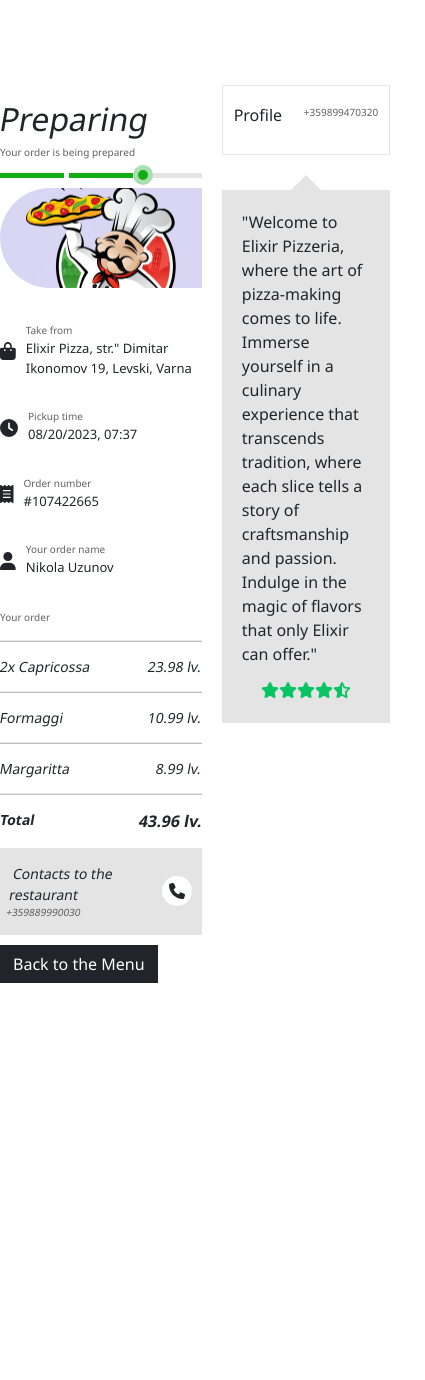
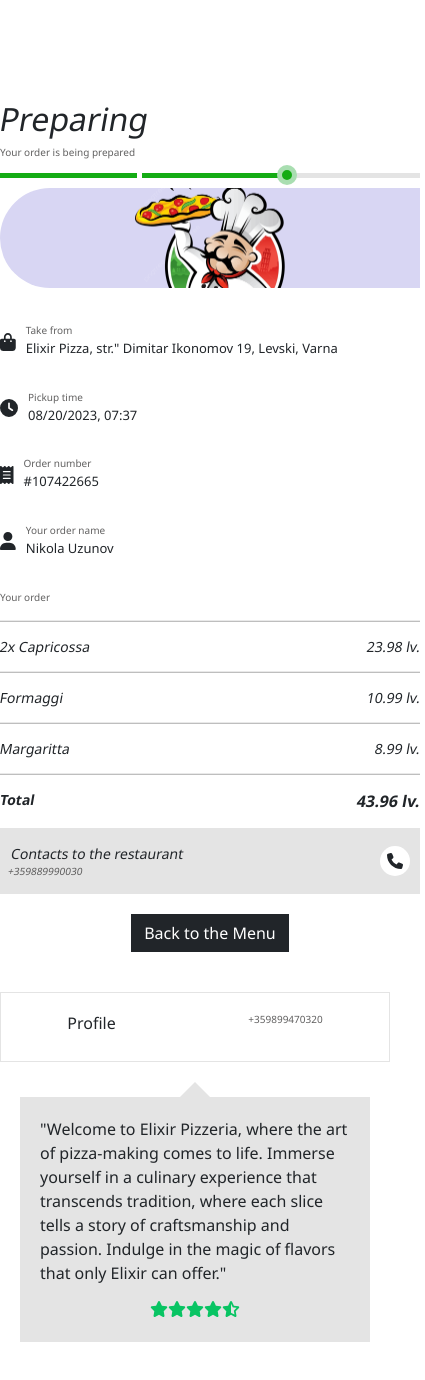
Before and after one commit to Nikolla2000/React-Portfolio-Website, a React (Vite) app in the folder client/: page / in a window 390 px wide. Shown: the top 1380 px of the page, 425 px wide, since content can reach past the window. Before the commit the page ends 1083 px from the top, so only its background shows below. Built offline with nearby package versions, Linux system fonts and the light colour scheme.

Commit message:
Created a mobile version

```diff
--- a/client/src/Pages/TakeawayPage/TakeawayPageStyles.scss
+++ b/client/src/Pages/TakeawayPage/TakeawayPageStyles.scss
@@ -251,3 +251,30 @@
     color: $primary-dark-grey;
     opacity: 0.8;
 }
+
+
+@media screen and (max-width: 700px) {
+    .takeaway-page-wrapper {
+        display: block;
+
+        .back-menu-btn {
+            display: block;
+            margin: 20px auto;
+        }
+        .order-details, .other-details {
+            margin: 0 auto;
+        }
+
+        .other-details {
+            margin-top: 40px;
+            display: flex;
+            flex-direction: column;
+            justify-content: center;
+
+            .info {
+                display: block;
+                margin: 20px auto;
+            }
+        }
+    }
+}
```
